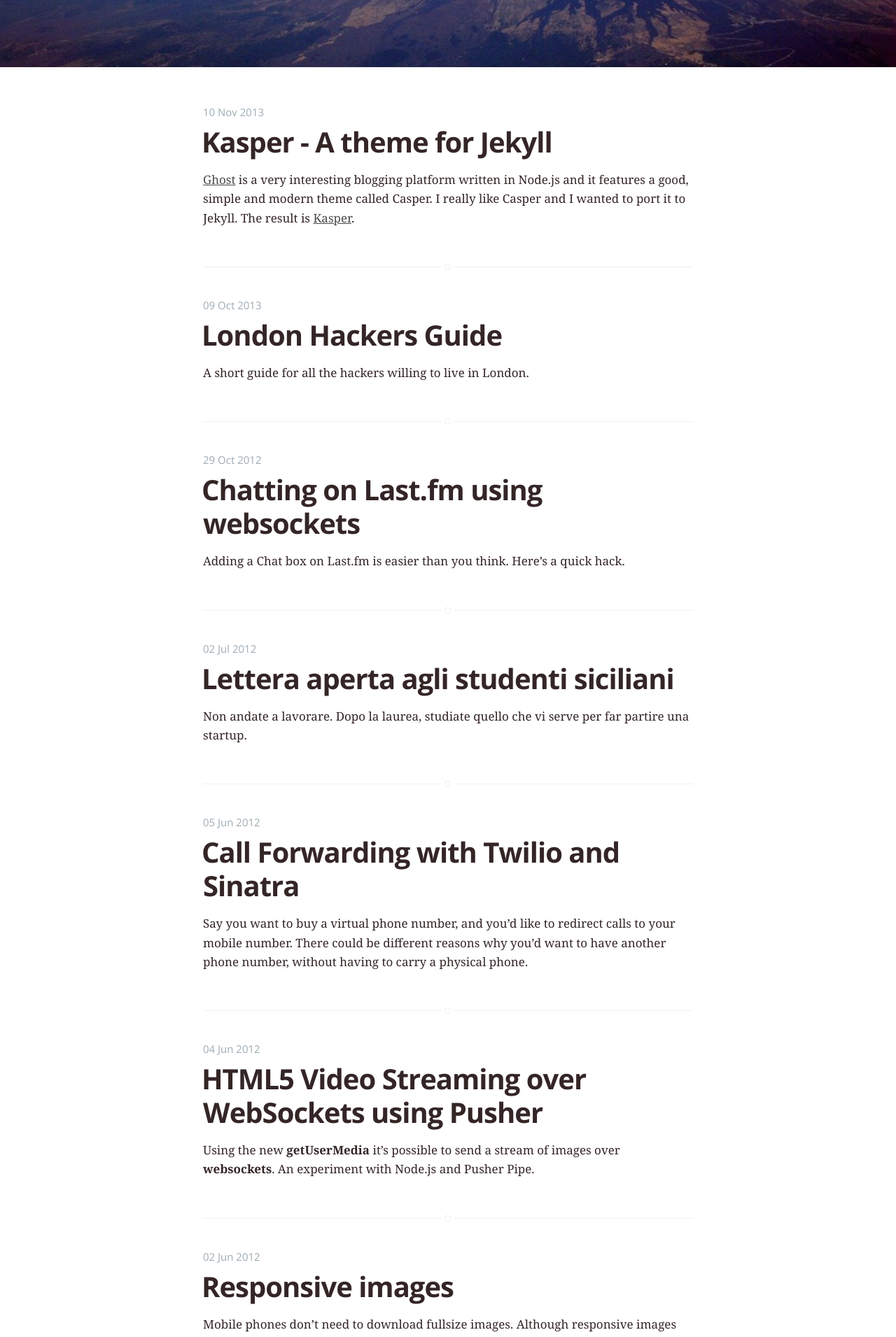
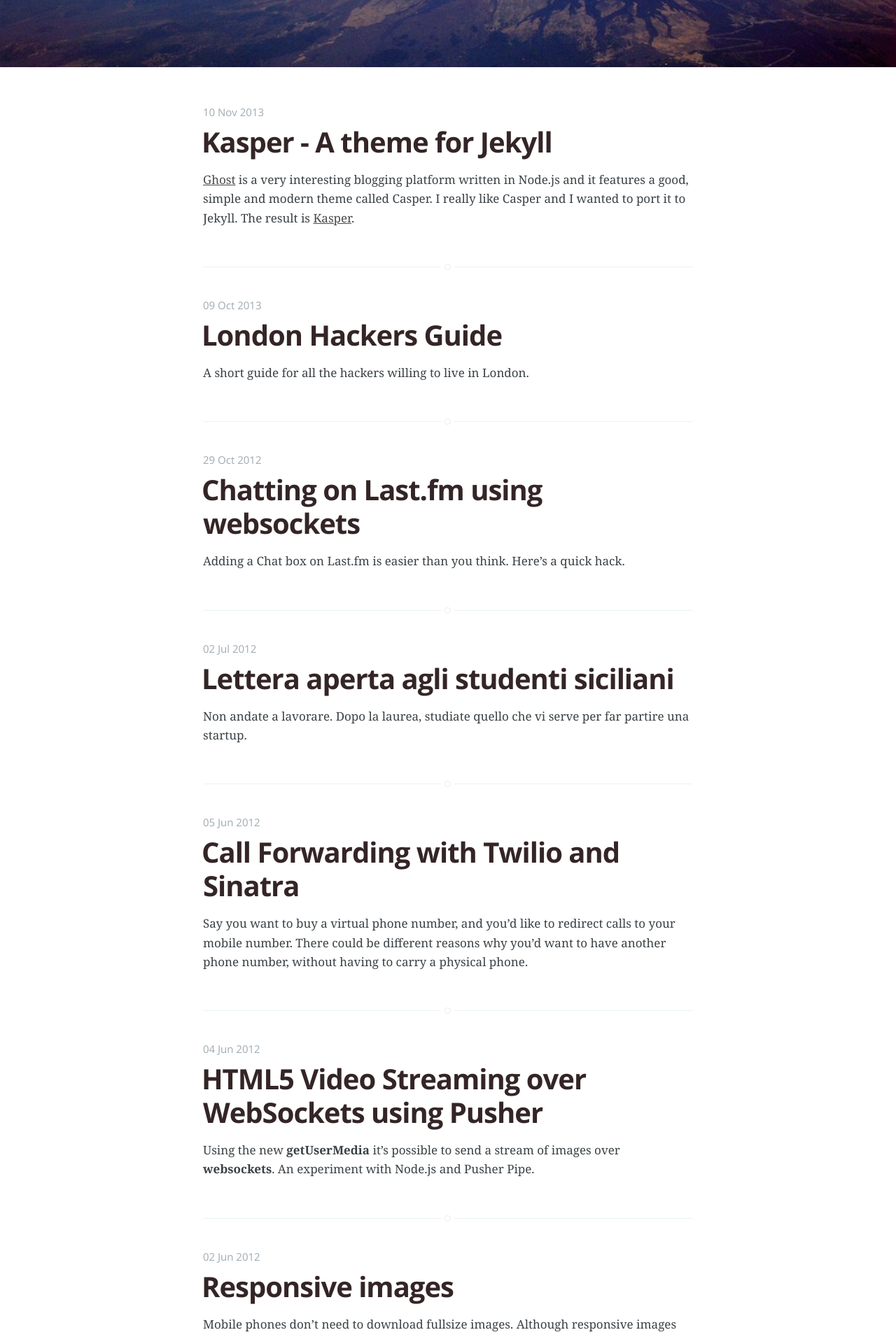
Before and after one commit to rosario/rosario.github.com, a Jekyll site: the page built from index.html, in a window 1280 px wide. Shown: the part 444-2355 px from the top of the page at 70% size. Built offline with Jekyll 4.4.1, drawn with Linux system fonts in a browser that asks for light colours; Markdown is read by kramdown in place of the engine named in the settings; the list of posts is cut into pages by our own code.

Commit message:
fiddle with css

```diff
--- a/assets/css/main.css
+++ b/assets/css/main.css
@@ -6,6 +6,11 @@ body{
 	color: #342526;
 }
 
+p {
+	color: #3A4145;
+}
+
+/*h1, h2, h3, h4, h5, h6 {*/
 h1 a, h2 a, h3 a, h4 a, h5 a, h6 a {
 	color: #342526;
 }
```
